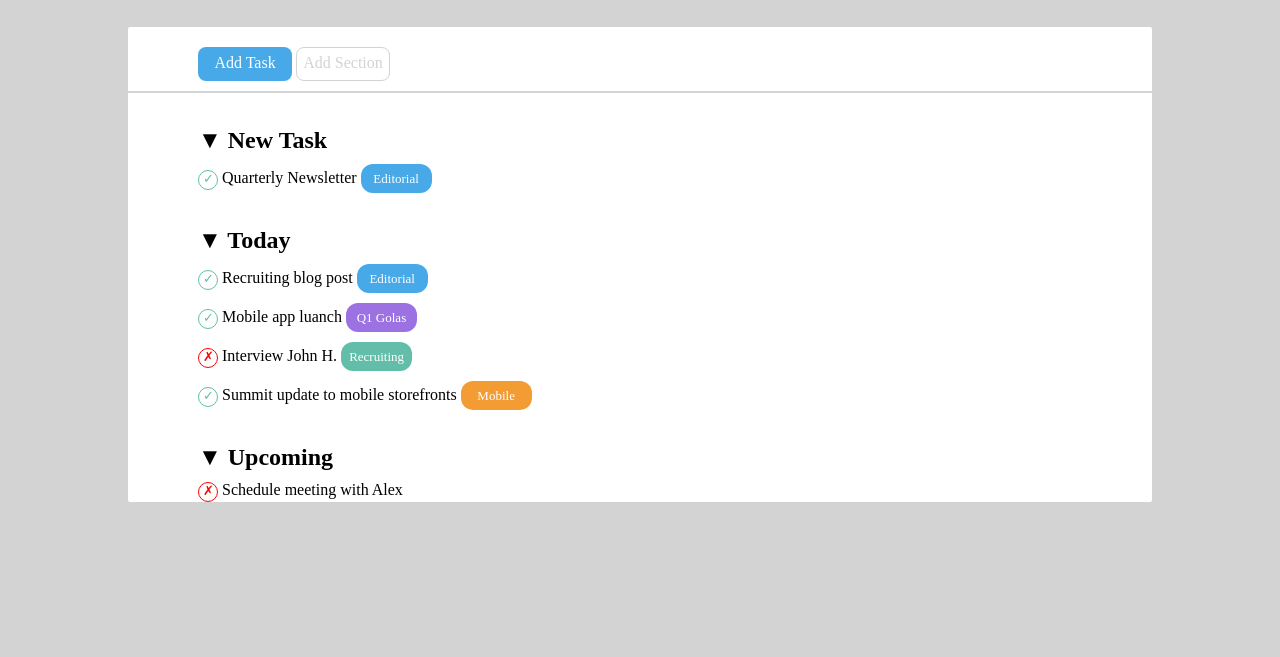
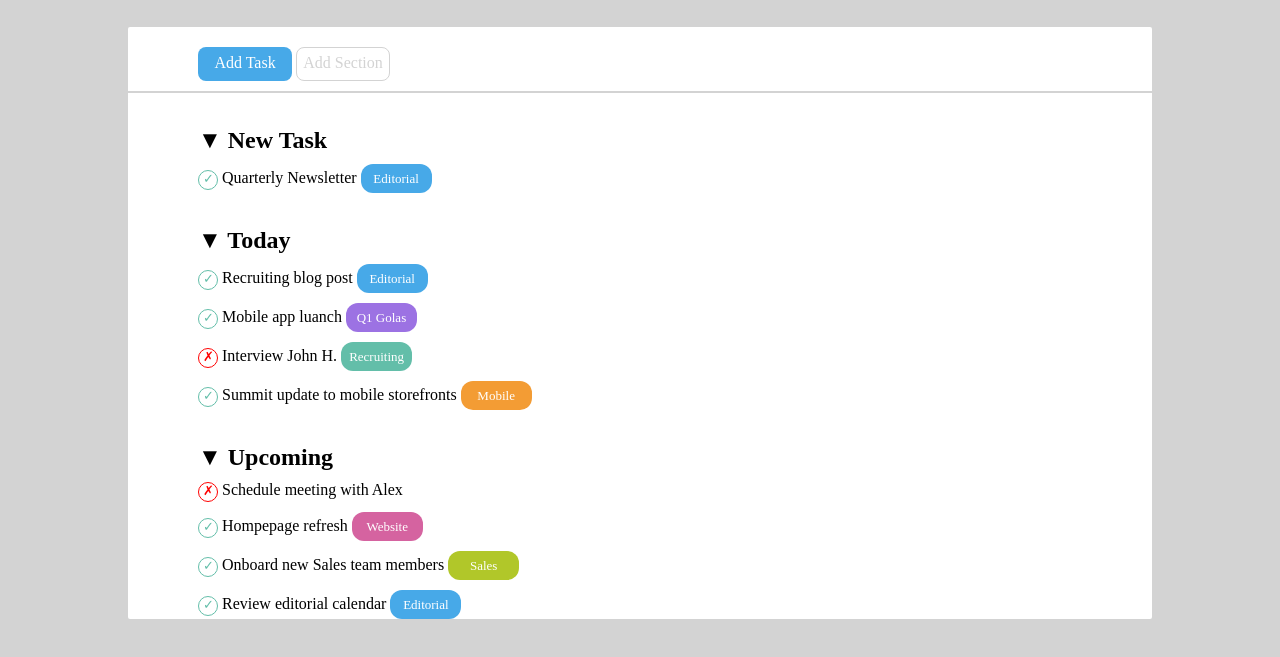
Before and after one commit to PinoGabriel/html-css-toboolist, a plain HTML site: page index.html in a window 1280 px wide. Shown: the part 101-758 px from the top of the page. Drawn offline with Linux system fonts and the light colour scheme.

Commit message:
Completato il grosso del contenuto

```diff
--- a/css/style.css
+++ b/css/style.css
@@ -154,3 +154,27 @@ hr {
     padding: 7px;
     font-size: small;
 }
+
+.bottone-rosa {
+    width: 71px;
+    height: 29px;
+    border-radius: 12px;
+    background-color: #D563A0;
+    display: inline-block;
+    text-align: center;
+    color: white;
+    padding: 7px;
+    font-size: small;
+}
+
+.bottone-verdechiaro {
+    width: 71px;
+    height: 29px;
+    border-radius: 12px;
+    background-color: #B1C729;
+    display: inline-block;
+    text-align: center;
+    color: white;
+    padding: 7px;
+    font-size: small;
+}
--- a/index.html
+++ b/index.html
@@ -63,6 +63,9 @@
                 </div>
             </div>
 
+        </main>
+
+        <footer class="margine">
             <div class="aa">
                 <div>
                     <h2>&#9660; Upcoming</h2>
@@ -71,11 +74,28 @@
                     <p class="cross">&cross;</p>
                     <p class="testo">Schedule meeting with Alex</p>
                 </div>
+
+                <div class="spazio">
+                    <p class="check">&check;</p>
+                    <p class="testo">Hompepage refresh</p>
+                    <p class="bottone-rosa">Website</p>
+                </div>
+
+                <div class="spazio">
+                    <p class="check">&check;</p>
+                    <p class="testo">Onboard new Sales team members</p>
+                    <p class="bottone-verdechiaro">Sales</p>
+                </div>
+
+                <div class="spazio">
+                    <p class="check">&check;</p>
+                    <p class="testo">Review editorial calendar</p>
+                    <p class="bottone-azzurro">Editorial</p>
+                </div>
+
+
             </div>
-
-        </main>
-
-        <footer></footer>
+        </footer>
     </div>
 
 </body>
```
